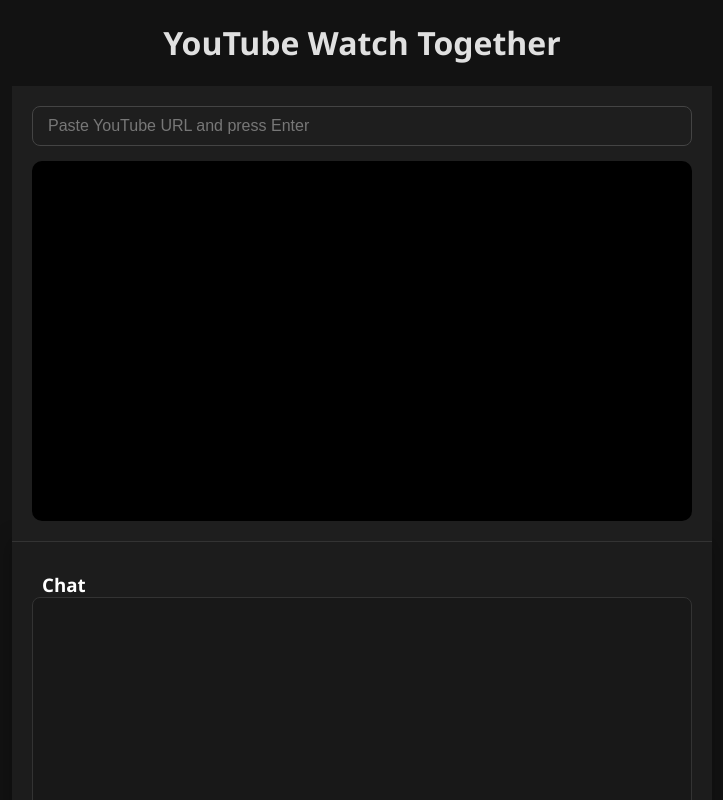
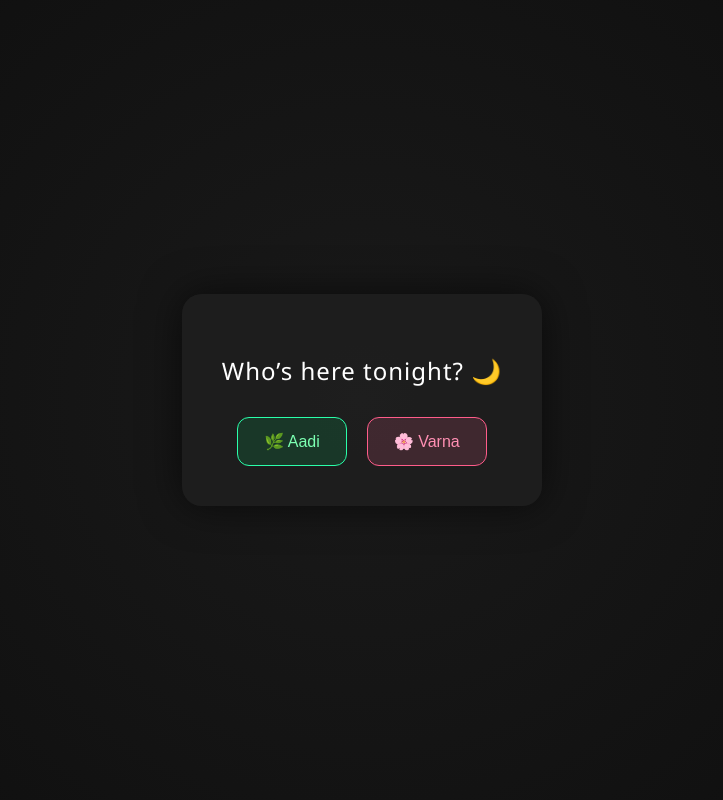
Before and after one commit to theextremeposts-code/yttogether, a plain HTML site: page index.html in a window 1280 px wide. Shown: the top 800 px of the page, without its empty margins (278-1001 px from the left). Drawn offline with nearby package versions, Linux system fonts and the light colour scheme.

Commit message:
Update index.html

```diff
--- a/index.html
+++ b/index.html
@@ -3,24 +3,36 @@
 <head>
   <meta charset="UTF-8" />
   <meta name="viewport" content="width=device-width, initial-scale=1.0"/>
-  <title>YouTube Sync + Chat</title>
+  <title>YT Sync + Chat</title>
   <link rel="stylesheet" href="style.css" />
 </head>
 <body>
-  <h1>YouTube Watch Together</h1>
+<div id="identity-screen">
+  <div class="identity-box">
+    <h2>Who’s here tonight? 🌙</h2>
+    <div class="identity-buttons">
+      <button class="identity-btn aadi" data-user="aadi">🌿 Aadi</button>
+      <button class="identity-btn varna" data-user="varna">🌸 Varna</button>
+    </div>
+  </div>
+</div>
+<h2>Watch YouTube Together</h2>
+<p id="userLabel" class="user-label"></p>
 
 <div id="video-container">
-    <input type="text" id="youtubeUrl" placeholder="Paste YouTube URL and press Enter"/>
+  <input type="search" id="youtubeUrl" placeholder="Paste YouTube URL here" autocomplete="off" />
   <div id="player"></div>
 </div>
 
 <div id="chat-container">
-    <h3>Chat</h3>
+  <h4>Chat</h4>
   <div id="messages"></div>
   <input type="text" id="chatInput" placeholder="Type a message..." />
+  <div id="typingIndicator" class="typing hidden">
+    <span></span><span></span><span></span>
+  </div>
 </div>
 
-    <p id="typingIndicator" style="font-style: italic; color: gray;"></p>
 <script src="https://cdn.socket.io/4.7.2/socket.io.min.js"></script>
 <script src="https://www.youtube.com/iframe_api"></script>
 <script src="main.js"></script>
```
Lines whose indentation alone changed are shown as unchanged.
